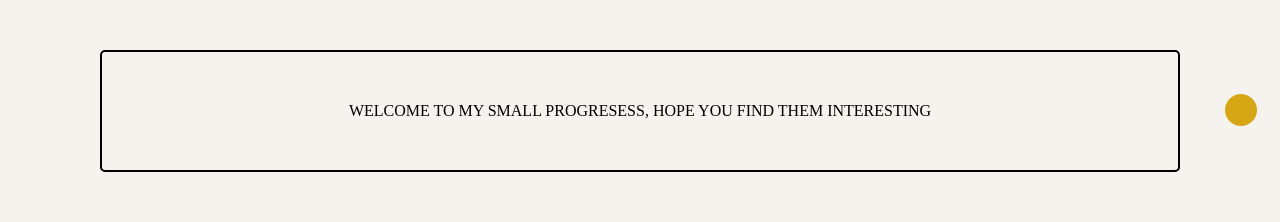
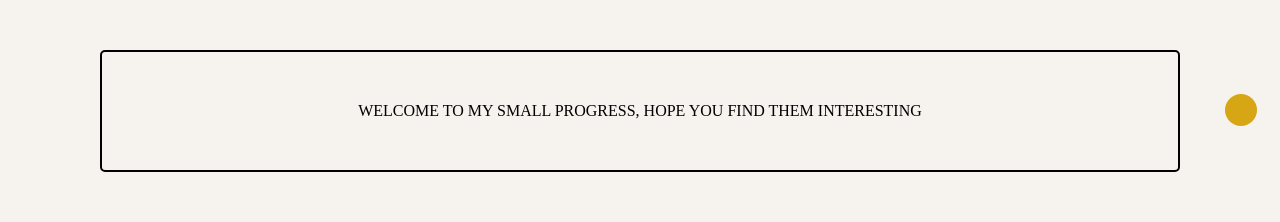
Before and after one commit to Uzipoo/smol-website, a plain HTML site: page index.html in a window 1280 px wide. Shown: the part 662-884 px from the top of the page. Drawn offline with Linux system fonts and the light colour scheme.

Commit message:
Update index.html

```diff
--- a/index.html
+++ b/index.html
@@ -142,7 +142,7 @@ li a:hover{
         </div>
 
      <div class="rectangle">
-        WELCOME TO MY SMALL PROGRESESS, HOPE YOU FIND THEM INTERESTING
+        WELCOME TO MY SMALL PROGRESS, HOPE YOU FIND THEM INTERESTING
      </div>
      <div class="icon"></div>
        <div class="footer">
```
